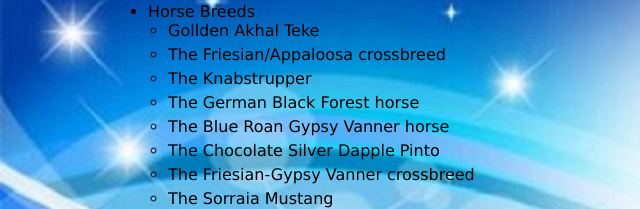
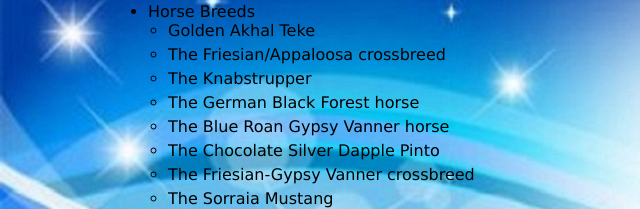
Before and after one commit to katjeline/katjeline.github.io, a plain HTML site: page index.html in a window 1280 px wide. Shown: the part 379-588 px from the top of the page, 0-640 px from the left. Drawn offline with Linux system fonts and the light colour scheme.

Commit message:
Update index.html

```diff
--- a/index.html
+++ b/index.html
@@ -24,7 +24,6 @@
           <h3 class="rood">Contact</h3>
           <p class="rood">Name: Eline de Lange</p>
           <a href="mailto:eline.lange@hetcml.nl">Email</a>
-
         </div>
       <div class="tekst">
         <p class="eerst">This page is dedicated to special animals and animal breeds that stand out from the others. You can read about:</p>
@@ -48,7 +47,7 @@
           </li>
           <li>Horse Breeds
             <ul class="zijkant2">
-              <li>Gollden Akhal Teke</li>
+              <li>Golden Akhal Teke</li>
               <li>The Friesian/Appaloosa crossbreed</li>
               <li>The Knabstrupper</li>
               <li>The German Black Forest horse</li>
```
